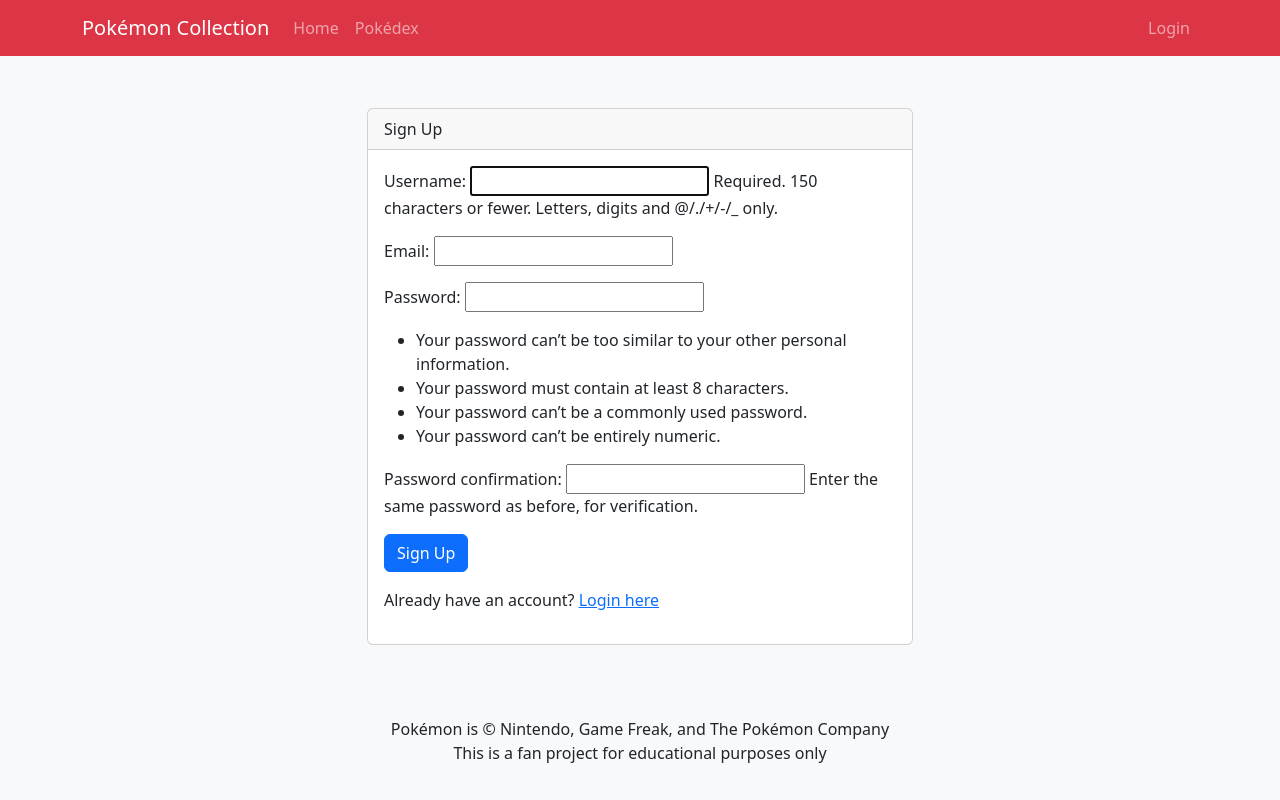
After one commit to knockFahim/pokemon_project, a Django app: page /signup/ in a window 1280 px wide. The commit adds this page. Run offline with Django 5.2, Linux system fonts and the light colour scheme.

Commit message:
Add user signup functionality and trade notification modal
- Introduced SignUpForm for user registration.
- Added signup view to handle user registration and login.
- Updated URLs to include a path for signup.
- Implemented a trade notification modal in the message board template to inform users of trade status.
- Modified login template to link to the new signup page.

```diff
--- a/pokemon_app/forms.py
+++ b/pokemon_app/forms.py
@@ -1,5 +1,7 @@
 from django import forms
 from .models import UserProfile, UserPokemon, Message, Pokemon
+from django.contrib.auth.models import User
+from django.contrib.auth.forms import UserCreationForm
 
 class TeamSelectionForm(forms.Form):
     selected_pokemon = forms.ModelMultipleChoiceField(
@@ -46,3 +48,10 @@
     def __init__(self, user, wanted_type, *args, **kwargs):
         super().__init__(*args, **kwargs)
         self.fields['pokemon_id'].queryset = UserPokemon.objects.filter(user=user, pokemon=wanted_type)
+
+class SignUpForm(UserCreationForm):
+    email = forms.EmailField(required=True)
+
+    class Meta:
+        model = User
+        fields = ("username", "email", "password1", "password2")
--- a/pokemon_app/templates/registration/login.html
+++ b/pokemon_app/templates/registration/login.html
@@ -20,7 +20,7 @@
                 </form>
                 <p class="mt-3">
                     Don't have an account?
-                    <a href="{% url 'admin:index' %}">Register here</a>
+                    <a href="{% url 'signup' %}">Register here</a>
                 </p>
             </div>
         </div>
--- /dev/null
+++ b/pokemon_app/templates/registration/signup.html
@@ -0,0 +1,21 @@
+{% extends 'pokemon_app/base.html' %}
+{% block title %}Sign Up{% endblock %}
+{% block content %}
+<div class="row justify-content-center">
+    <div class="col-md-6">
+        <div class="card mt-4">
+            <div class="card-header">Sign Up</div>
+            <div class="card-body">
+                <form method="post">
+                    {% csrf_token %}
+                    {{ form.as_p }}
+                    <button type="submit" class="btn btn-primary">Sign Up</button>
+                </form>
+                <p class="mt-3">
+                    Already have an account? <a href="{% url 'login' %}">Login here</a>
+                </p>
+            </div>
+        </div>
+    </div>
+</div>
+{% endblock %}
--- a/pokemon_app/urls.py
+++ b/pokemon_app/urls.py
@@ -16,4 +16,5 @@
     path('trade/create/', views.create_trade, name='create_trade'),
     path('trade/accept/<int:trade_id>/', views.accept_trade, name='accept_trade'),
     path('trade/options/<int:trade_id>/', views.get_trade_pokemon_options, name='get_trade_pokemon_options'),
+    path('signup/', views.signup, name='signup'),
 ]
--- a/pokemon_app/views.py
+++ b/pokemon_app/views.py
@@ -2,10 +2,10 @@
 from django.shortcuts import render, redirect, get_object_or_404
 from django.contrib.auth.decorators import login_required
 from django.contrib import messages
-from django.contrib.auth import logout
+from django.contrib.auth import logout, login
 from .models import Pokemon, UserPokemon, UserProfile, Message, TradeMessage
 from django.db.models import Count
-from .forms import TeamSelectionForm, MessageForm, TradeForm, AcceptTradeForm
+from .forms import TeamSelectionForm, MessageForm, TradeForm, AcceptTradeForm, SignUpForm
 from django.views.decorators.http import require_POST
 from django.http import JsonResponse
 
@@ -260,4 +260,15 @@
     }
     return JsonResponse(data)
 
+def signup(request):
+    if request.method == "POST":
+        form = SignUpForm(request.POST)
+        if form.is_valid():
+            user = form.save()
+            login(request, user)
+            return redirect("index")
+    else:
+        form = SignUpForm()
+    return render(request, "registration/signup.html", {"form": form})
+
 # Create your views here.
```
Also changed, not shown: pokemon_app/templates/pokemon_app/message_board.html (+35 -0 lines).
